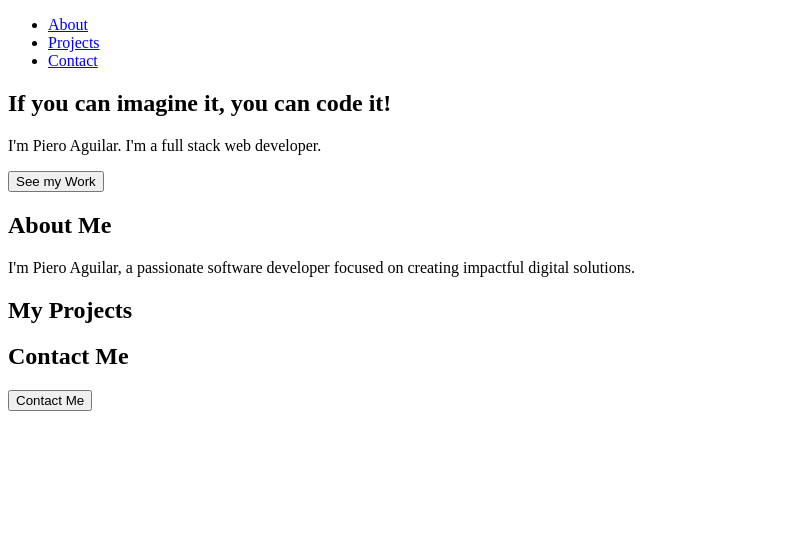
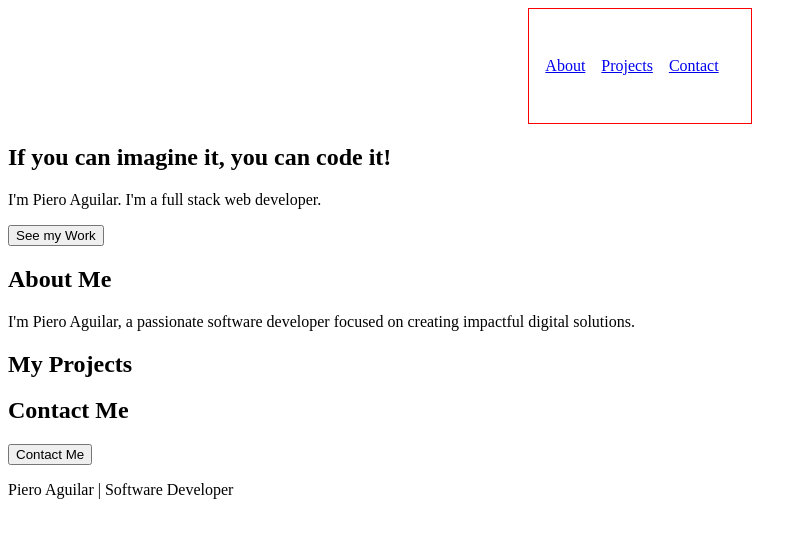
Before and after one commit to Piers18/PortafolioPersonalV1.0.0, a plain HTML site: page index.html in a window 1280 px wide. Shown: the whole page, without its empty margins (0-807 px from the left). Drawn offline with Linux system fonts and the light colour scheme.

Commit message:
maquetando la barra de navegacion

```diff
--- a/index.html
+++ b/index.html
@@ -8,34 +8,34 @@
 </head>
 <body>
     <header>
-        <nav>
-            <ul>
-                <li><a href="#">About</a></li>
-                <li><a href="#">Projects</a></li>
-                <li><a href="#">Contact</a></li>
+        <nav class="nav-bar">
+            <ul class="nav-list">
+                <li class="nav-item"><a href="#about">About</a></li>
+                <li class="nav-item"><a href="#projects">Projects</a></li>
+                <li class="nav-item"><a href="#contact">Contact</a></li>
             </ul>
         </nav>
     </header>
     <main>
-        <section>
+        <section id="home">
             <h1>If you can imagine it, you can <span>code</span> it!</h1>
             <p>I'm Piero Aguilar. I'm a full stack web developer.</p>
             <button>See my Work</button>
         </section>
-        <section>
+        <section id="about">
             <h2>About Me</h2>
             <p>I'm Piero Aguilar, a passionate software developer focused on creating impactful digital solutions.</p>
         </section>
-        <section>
+        <section id="projects">
             <h2>My Projects</h2>
         </section>
-        <section>
+        <section id="contact">
             <h2>Contact Me</h2>
             <button>Contact Me</button>
         </section>
     </main>
     <footer>
-
+        <p>Piero Aguilar | Software Developer</p>
     </footer>
     <script src="script.js"></script>
 </body>
--- a/style.css
+++ b/style.css
@@ -0,0 +1,36 @@
+* {
+    box-sizing: border-box;
+}
+
+*, *::before, *::after {
+    box-sizing: border-box;
+}
+
+header {
+    display: flex;
+    flex-direction: row;
+    justify-content: center;
+    align-items: center;
+}
+
+.nav-bar {
+    display: block;
+
+    padding: 1rem 0;
+    border: 1px solid red;
+}
+
+.nav-list {
+
+
+    display: flex;
+    flex-direction: row;
+    justify-content: center;
+    align-items: center;
+    padding: 1rem;
+}
+
+.nav-item {
+    display: inline;
+    margin-right: 1rem;
+}
```
